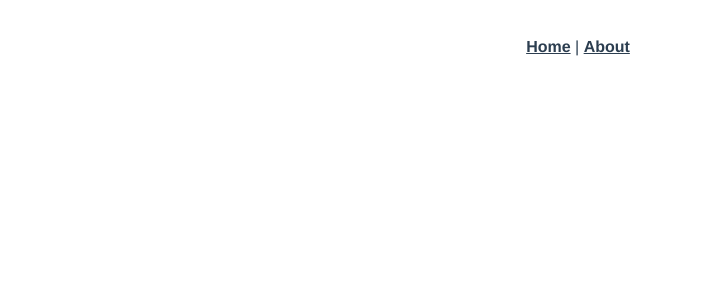
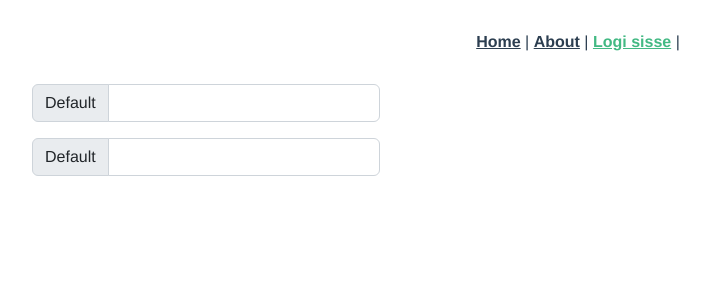
Before and after one commit to Mario2356/3nurka, a Vue app: page /#/login in a window 1280 px wide. Shown: the top 300 px of the page, without its empty margins (62-772 px from the left). Built offline with nearby package versions, Linux system fonts and the light colour scheme.

Commit message:
Login leht,input väljad

```diff
--- a/package.json
+++ b/package.json
@@ -7,7 +7,9 @@
     "build": "vue-cli-service build"
   },
   "dependencies": {
+    "@popperjs/core": "^2.11.6",
     "axios": "^1.1.3",
+    "bootstrap": "^5.2.3",
     "vue": "^2.6.14",
     "vue-axios": "^3.5.2",
     "vue-router": "^3.5.1"
--- a/src/App.vue
+++ b/src/App.vue
@@ -2,7 +2,8 @@
   <div id="app">
     <nav>
       <router-link to="/">Home</router-link> |
-      <router-link to="/about">About</router-link>
+      <router-link to="/about">About</router-link> |
+      <router-link to="/login">Logi sisse</router-link> |
     </nav>
     <router-view/>
   </div>
--- a/src/main.js
+++ b/src/main.js
@@ -3,9 +3,11 @@ import App from './App.vue'
 import router from './router'
 import VueAxios from "vue-axios";
 import axios from "axios";
+import "bootstrap/dist/css/bootstrap.min.css"
+import "bootstrap/dist/js/bootstrap.js"
+
 
 Vue.use(VueAxios, axios);
-
 Vue.config.productionTip = false
 
 new Vue({
--- a/src/router/index.js
+++ b/src/router/index.js
@@ -1,6 +1,7 @@
 import Vue from 'vue'
 import VueRouter from 'vue-router'
 import HomeView from '../views/HomeView.vue'
+import LoginView from "@/views/LoginView";
 
 Vue.use(VueRouter)
 
@@ -9,6 +10,11 @@ const routes = [
     path: '/',
     name: 'home',
     component: HomeView
+  },
+  {
+    path: '/login',
+    name: 'loginRoute',
+    component: LoginView
   },
   {
     path: '/about',
--- /dev/null
+++ b/src/views/LoginView.vue
@@ -0,0 +1,41 @@
+<template>
+  <div>
+
+    <div class="container">
+      <div class="container text-center">
+        <div class="row align-items-center">
+
+          <div class="col">
+            <div class="input-group mb-3">
+              <span class="input-group-text" id="inputGroup-sizing-default">Default</span>
+              <input type="text" class="form-control" aria-label="Sizing example input"
+                     aria-describedby="inputGroup-sizing-default">
+            </div>
+            <div class="input-group mb-3">
+              <span class="input-group-text" id="inputGroup-sizing-default">Default</span>
+              <input type="text" class="form-control" aria-label="Sizing example input"
+                     aria-describedby="inputGroup-sizing-default">
+            </div>
+          </div>
+          <div class="col">
+
+          </div>
+          <div class="col">
+
+          </div>
+        </div>
+      </div>
+
+      </div>
+
+
+    </div>
+  </div>
+
+</template>
+
+<script>
+export default {
+  name: "LoginView"
+}
+</script>
```
Also changed, not shown: 1 other file (tests, documents, lock files or other folders).
